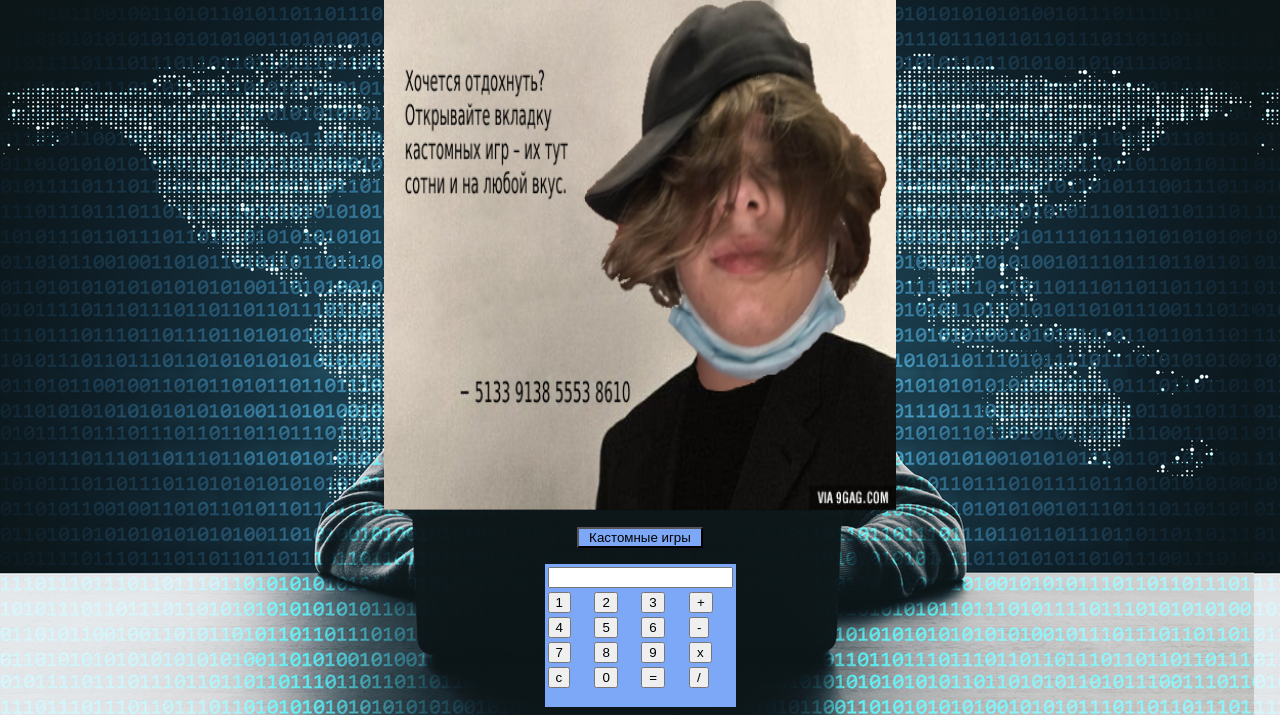
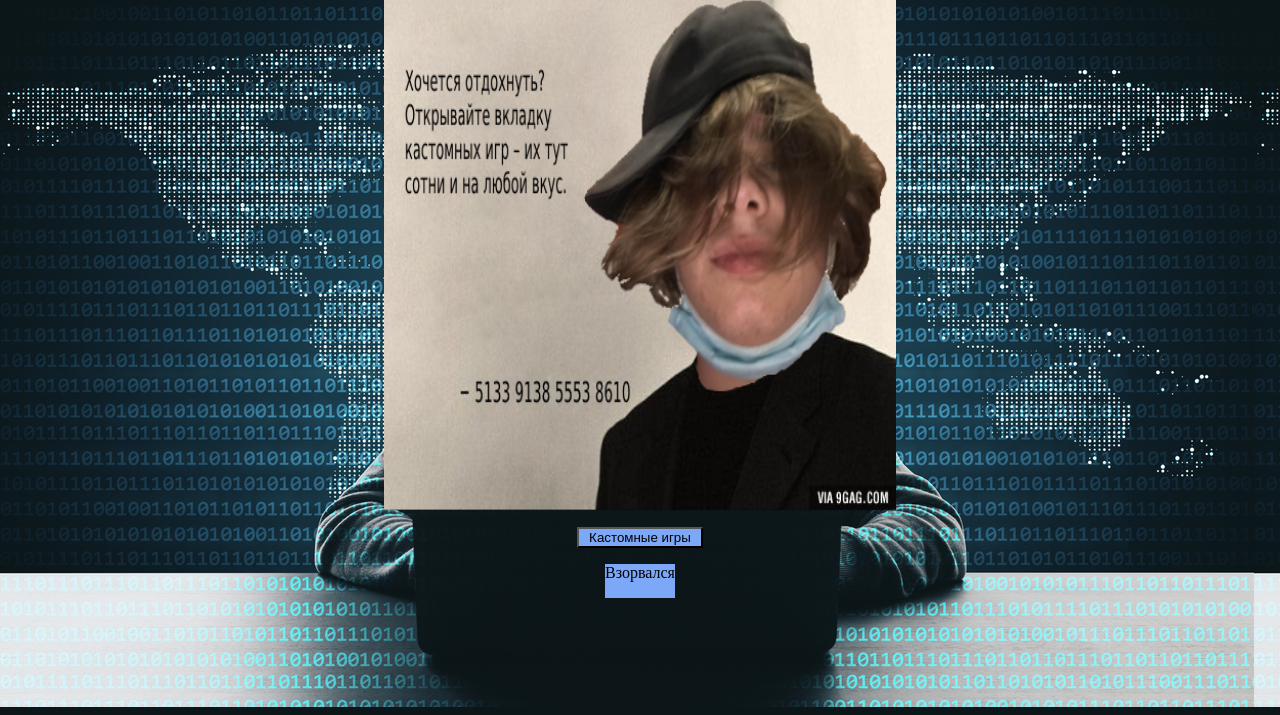
Before and after one commit to Qeortix/websitenikita, a PHP site: page / in a window 1280 px wide. Shown: the part 93-808 px from the top of the page. Run offline with PHP 8.4, Linux system fonts and the light colour scheme.

Commit message:
Update index.php

```diff
--- a/index.php
+++ b/index.php
@@ -85,33 +85,7 @@
         </p>
              <form name="calc" class="wrapper" style="background-color: rgb(125, 167, 247);">
                 <table class="main">
-                    <tr class="display">
-                         <td colspan="4"><input type="text" name="input"></td>
-                    </tr>
-                    <tr class="buttons">
-                         <td><input type="button" value="1" OnClick="calc.input.value += '1'"></td>
-                         <td><input type="button" value="2" OnClick="calc.input.value += '2'"></td>
-                         <td><input type="button" value="3" OnClick="calc.input.value += '3'"></td>
-                         <td><input type="button" value="+" OnClick="calc.input.value += '+'"></td>
-                    </tr>
-                    <tr class="buttons">
-                         <td><input type="button" value="4" OnClick="calc.input.value += '4'"></td>
-                         <td><input type="button" value="5" OnClick="calc.input.value += '5'"></td>
-                         <td><input type="button" value="6" OnClick="calc.input.value += '6'"></td>
-                         <td><input type="button" value="-" OnClick="calc.input.value += '-'"></td>
-                    </tr>
-                    <tr class="buttons">
-                         <td><input type="button" value="7" OnClick="calc.input.value += '7'"></td>
-                         <td><input type="button" value="8" OnClick="calc.input.value += '8'"></td>
-                         <td><input type="button" value="9" OnClick="calc.input.value += '9'"></td>
-                         <td><input type="button" value="x" OnClick="calc.input.value += '*'"></td>
-                    </tr>
-                    <tr class="buttons">
-                         <td><input type="reset" value="c" OnClick="calc.input.value = ''"></td>
-                         <td><input type="button" value="0" OnClick="calc.input.value += '0'"></td>
-                         <td><input type="button" value="=" OnClick="{func() ;calc.input.value = eval(calc.input.value)}"></td>
-                         <td><input type="button" value="/" OnClick="calc.input.value += '/'"></td>
-                     </tr>
+<tr> Взорвался <tr>
                <table>
           </form>
 
```
